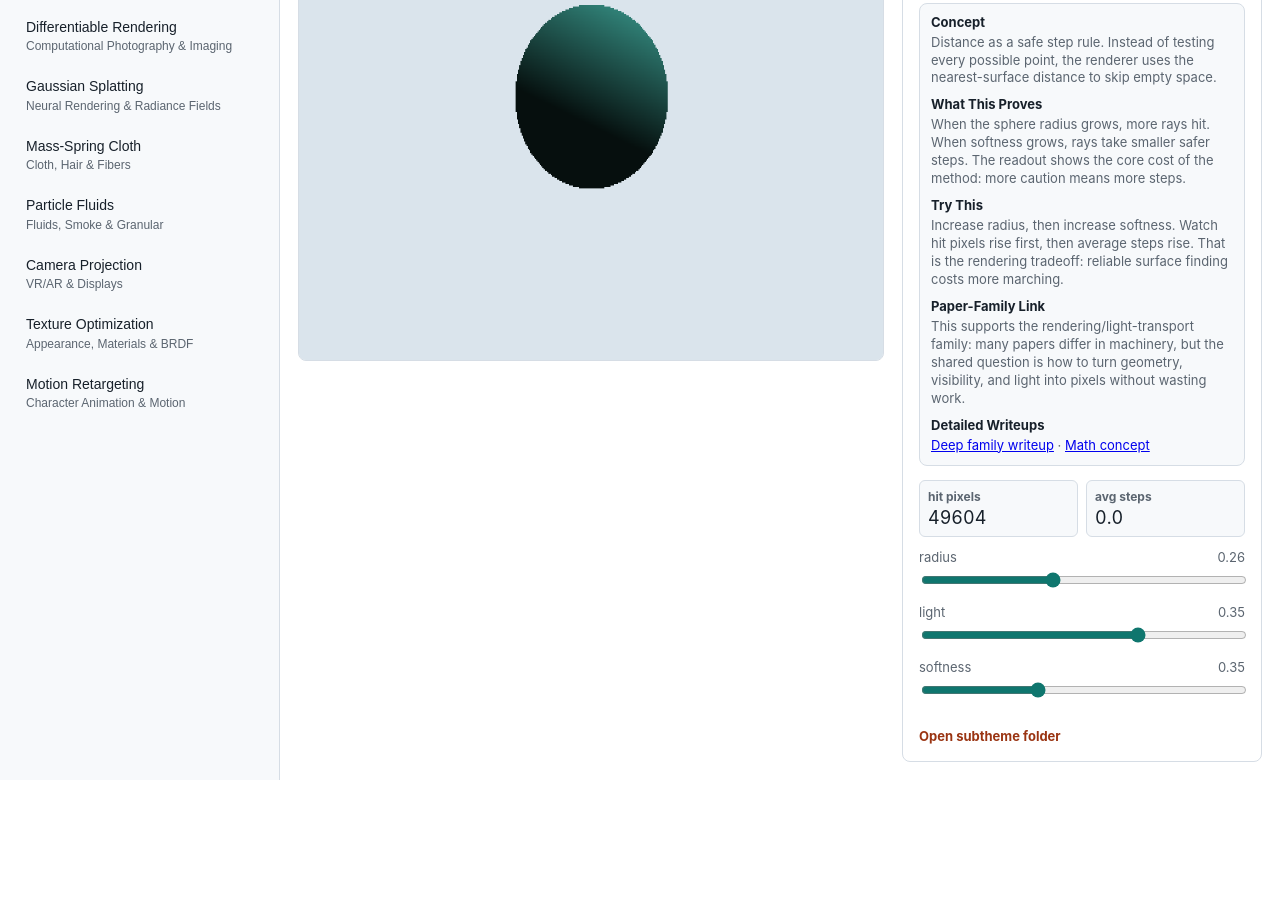
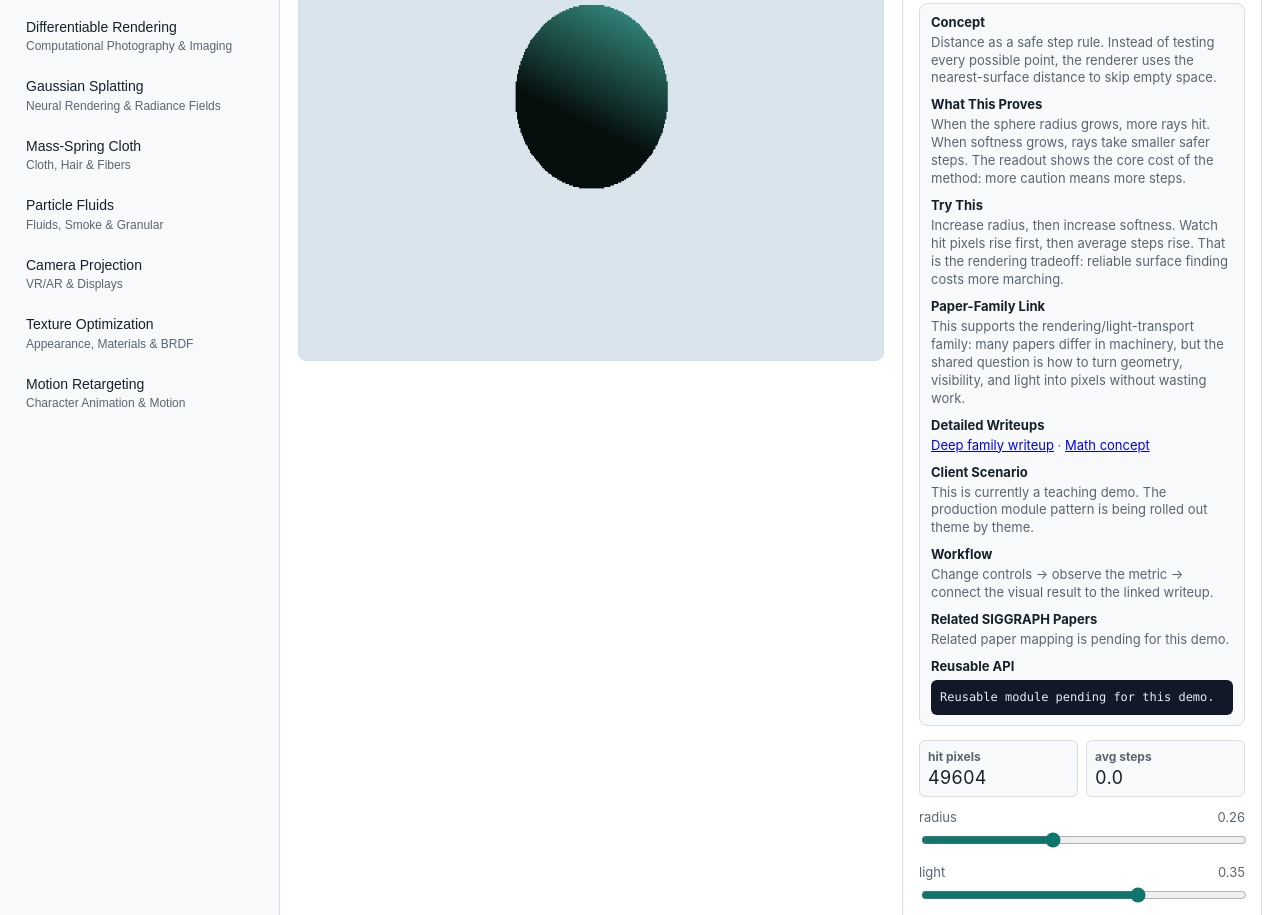
Before and after one commit to mehtama1234/siggraph-2026-analysis, a website with bundled scripts: page source-code/index.html in a window 1280 px wide. Shown: the part 315-1230 px from the top of the page. Before the commit the page ends 1095 px from the top, so only its background shows below. Built offline with nearby package versions, Linux system fonts and the light colour scheme.

Commit message:
Add client scenario mode to SIGGRAPH demos

```diff
--- a/source-code/index.html
+++ b/source-code/index.html
@@ -139,6 +139,17 @@
       line-height: 1.38;
     }
     .proof-panel p:last-child { margin-bottom: 0; }
+    .snippet {
+      display: block;
+      white-space: pre-wrap;
+      overflow-wrap: anywhere;
+      background: #111827;
+      color: #e5edf5;
+      border-radius: 6px;
+      padding: 9px;
+      font: 12px/1.4 ui-monospace, "SF Mono", Menlo, Consolas, monospace;
+      margin: 6px 0 0;
+    }
     .readout {
       display: grid;
       grid-template-columns: 1fr 1fr;
@@ -241,6 +252,14 @@
           <p id="demoPaperLink"></p>
           <h3>Detailed Writeups</h3>
           <p id="demoLinks"></p>
+          <h3>Client Scenario</h3>
+          <p id="demoScenario"></p>
+          <h3>Workflow</h3>
+          <p id="demoWorkflow"></p>
+          <h3>Related SIGGRAPH Papers</h3>
+          <p id="demoPapers"></p>
+          <h3>Reusable API</h3>
+          <code id="demoSnippet" class="snippet"></code>
         </div>
         <div id="metrics" class="readout"></div>
         <div id="controls"></div>
--- a/source-code/shared/siggraph-code-lab.js
+++ b/source-code/shared/siggraph-code-lab.js
@@ -1,4 +1,4 @@
-import { defaultMeshFixture } from "../themes/geometry-processing-meshes/laplacian-smoothing/src/fixtures.js";
+import { defaultMeshFixture, productOutlineFixture } from "../themes/geometry-processing-meshes/laplacian-smoothing/src/fixtures.js";
 import { smoothMesh } from "../themes/geometry-processing-meshes/laplacian-smoothing/src/core.js";
 import { calibrationFixture } from "../themes/vr-ar-displays/camera-projection/src/fixtures.js";
 import { calibrateCamera, projectPoints, reprojectionError } from "../themes/vr-ar-displays/camera-projection/src/core.js";
@@ -16,6 +16,10 @@ const proofEl = document.getElementById("demoProof");
 const tryEl = document.getElementById("demoTry");
 const paperLinkEl = document.getElementById("demoPaperLink");
 const linksEl = document.getElementById("demoLinks");
+const scenarioEl = document.getElementById("demoScenario");
+const workflowEl = document.getElementById("demoWorkflow");
+const papersEl = document.getElementById("demoPapers");
+const snippetEl = document.getElementById("demoSnippet");
 const metricsEl = document.getElementById("metrics");
 const controlsEl = document.getElementById("controls");
 const buttonsEl = document.getElementById("buttons");
@@ -37,6 +41,13 @@ function downloadJson(filename, value) {
   a.download = filename;
   a.click();
   URL.revokeObjectURL(url);
+}
+async function copySnippet() {
+  const text = demos[active].snippet || "";
+  if (!text) return;
+  if (navigator.clipboard?.writeText) {
+    await navigator.clipboard.writeText(text);
+  }
 }
 
 const demos = [
@@ -68,15 +79,19 @@ const demos = [
     proof: "Roughness drops as iterations increase, showing that neighbor averaging removes jagged detail. Shrink drops below one, showing the failure mode: pure smoothing also pulls the whole shape inward.",
     tryThis: "Raise iterations and amount, then raise preserve. You should see the green shape become smoother while the shrink metric shows why real mesh papers add constraints.",
     paperLink: "This grounds the geometry-processing family: mesh papers repeatedly balance local cleanup, global shape preservation, and numerical stability.",
+    scenario: "Client has noisy scanned or generated product geometry and needs a cleaner asset before rendering, collision proxy generation, or review.",
+    workflow: "Input mesh vertices and edges -> smooth with area preservation -> compare roughness and area ratio -> export cleaned mesh JSON.",
+    relatedPapers: ["PQ-Free HD: Priority-Queue-Free Hausdorff Distance for Triangle Meshes on GPU", "Surface chamfering for robust tetrahedral meshing", "Untangling Surfaces via Shape and Mesh Repulsion"],
+    snippet: "import { smoothMesh } from './src/core.js';\nconst result = smoothMesh(vertices, edges, { iterations: 16, amount: 0.42, preserveArea: 0.55 });",
     links: [
       ["Deep family writeup", "../deep.html#theme-geometry-processing-meshes"],
       ["Math concept", "../math.html#concept-curve"]
     ],
-    controls: { amount: [0, 1, 0.45, 0.01], iterations: [0, 40, 14, 1], preserve: [0, 1, 0.45, 0.01] },
+    controls: { fixture: [0, 1, 0, 1], amount: [0, 1, 0.45, 0.01], iterations: [0, 40, 14, 1], preserve: [0, 1, 0.45, 0.01] },
     metrics: () => ({ roughness: state.meshRough.toFixed(3), "area ratio": state.meshShrink.toFixed(3) }),
     init: initMesh,
     draw: drawMesh,
-    buttons: [{ label: "Export mesh JSON", action: () => downloadJson("smoothed-mesh.json", state.meshExport || {}) }]
+    buttons: [{ label: "Export mesh JSON", action: () => downloadJson("smoothed-mesh.json", state.meshExport || {}) }, { label: "Copy API", action: copySnippet }]
   },
   {
     id: "signed-distance-fields",
@@ -106,15 +121,19 @@ const demos = [
     proof: "Press Optimize and the loss falls as the green guess moves toward the red target. That visible loop is the first-principles version of inverse rendering.",
     tryThis: "Raise speed until optimization becomes unstable, then lower it. This shows why graphics optimization papers care about step size and smooth losses.",
     paperLink: "This supports computational photography and inverse-rendering subthemes: estimate unknown scene, camera, material, or lighting variables by comparing rendered output to observations.",
+    scenario: "Client has an observed target image and wants to recover compact visual parameters that reproduce it closely enough for inspection or calibration.",
+    workflow: "Sample target image -> render current parameters -> measure pixel loss -> optimize parameters -> export fitted parameter JSON.",
+    relatedPapers: ["Lucky High Dynamic Range Smartphone Imaging", "Inverse Rendering for Discrete X-Ray Computed Tomography", "Fiber-level Woven Fabric Capture from a Single Microscopic Image"],
+    snippet: "import { fitParameters } from './src/core.js';\nconst fit = fitParameters(samples, initialParams, { iterations: 120, step: 0.18 });",
     links: [
       ["Deep family writeup", "../deep.html#theme-computational-photography-imaging"],
       ["Math concept", "../math.html#concept-optimize"]
     ],
-    controls: { speed: [0.1, 2.5, 0.9, 0.1], blur: [0.01, 0.08, 0.035, 0.005] },
+    controls: { target: [0, 2, 0, 1], speed: [0.1, 2.5, 0.9, 0.1], blur: [0.01, 0.08, 0.035, 0.005] },
     metrics: () => ({ loss: state.diffLoss.toFixed(4), steps: state.diffSteps }),
     init: initDiff,
     draw: drawDiff,
-    buttons: [{ label: "Optimize", primary: true, action: () => state.diffRun = !state.diffRun }, { label: "Reset", action: initDiff }, { label: "Export fit JSON", action: () => downloadJson("fitted-parameters.json", state.diffExport || {}) }]
+    buttons: [{ label: "Optimize", primary: true, action: () => state.diffRun = !state.diffRun }, { label: "Reset", action: initDiff }, { label: "Export fit JSON", action: () => downloadJson("fitted-parameters.json", state.diffExport || {}) }, { label: "Copy API", action: copySnippet }]
   },
   {
     id: "gaussian-splatting",
@@ -186,6 +205,10 @@ const demos = [
     proof: "Increasing baseline raises parallax: the two camera views disagree more. That disagreement is exactly the depth clue used by multi-view systems.",
     tryThis: "Raise baseline and yaw. The cube shifts differently in the two views, showing why calibration and camera pose matter.",
     paperLink: "This ties to VR/AR, capture, and display papers: aligning virtual and real worlds starts with projecting 3D structure into measured 2D views.",
+    scenario: "Client needs an AR overlay, capture rig, or inspection camera to line up projected 3D landmarks with measured 2D points.",
+    workflow: "Load 3D landmarks and observed image points -> project with current camera -> measure RMSE -> calibrate yaw/focal/offset -> export camera JSON.",
+    relatedPapers: ["EgoRelight: Egocentric Human Capture and Illumination Recovery for Relightable and Photoreal Avatar Rendering", "Hi-SPAD: Video-Rate Hyperspectral Imaging and Inference with Single-Photon Cameras", "Invisible Holographic Window: Full-color 3D Image Reconstruction from Transparent Surface-relief Computer-generated Holograms"],
+    snippet: "import { calibrateCamera } from './src/core.js';\nconst result = calibrateCamera(points3d, observed2d, initialCamera, { iterations: 80, step: 0.08 });",
     links: [
       ["Deep family writeup", "../deep.html#theme-vr-ar-displays"],
       ["Math concept", "../math.html#concept-connect"]
@@ -194,7 +217,7 @@ const demos = [
     metrics: () => ({ rmse: state.cameraRmse.toFixed(3), parallax: state.parallax.toFixed(2) }),
     init: initCamera,
     draw: drawCamera,
-    buttons: [{ label: "Calibrate", primary: true, action: () => { runCalibration(); draw(); } }, { label: "Reset camera", action: initCamera }, { label: "Export camera JSON", action: () => downloadJson("calibrated-camera.json", state.cameraExport || {}) }]
+    buttons: [{ label: "Calibrate", primary: true, action: () => { runCalibration(); draw(); } }, { label: "Reset camera", action: initCamera }, { label: "Export camera JSON", action: () => downloadJson("calibrated-camera.json", state.cameraExport || {}) }, { label: "Copy API", action: copySnippet }]
   },
   {
     id: "texture-optimization",
@@ -268,6 +291,10 @@ function selectDemo(i) {
   tryEl.textContent = demo.tryThis;
   paperLinkEl.textContent = demo.paperLink;
   linksEl.innerHTML = (demo.links || []).map(([label, href]) => `<a href="${href}">${label}</a>`).join(" · ");
+  scenarioEl.textContent = demo.scenario || "This is currently a teaching demo. The production module pattern is being rolled out theme by theme.";
+  workflowEl.textContent = demo.workflow || "Change controls -> observe the metric -> connect the visual result to the linked writeup.";
+  papersEl.textContent = (demo.relatedPapers || []).join("; ") || "Related paper mapping is pending for this demo.";
+  snippetEl.textContent = demo.snippet || "Reusable module pending for this demo.";
   folderLink.href = demo.folder;
   renderControls(demo);
   if (demo.init) demo.init();
@@ -295,6 +322,8 @@ function renderControls(demo) {
     input.addEventListener("input", () => {
       controls[name] = Number(input.value);
       val.textContent = input.value;
+      if (demos[active].id === "laplacian-smoothing" && name === "fixture") initMesh();
+      if (demos[active].id === "differentiable-rendering" && name === "target") initDiff();
       draw();
     });
     wrap.appendChild(label);
@@ -383,7 +412,7 @@ function drawRayMarch() {
 }
 
 function initMesh() {
-  state.meshFixture = defaultMeshFixture();
+  state.meshFixture = Math.round(controls.fixture || 0) === 1 ? productOutlineFixture() : defaultMeshFixture();
 }
 
 function drawMesh() {
@@ -440,7 +469,7 @@ function drawSdf() {
 }
 
 function initDiff() {
-  const fixture = fittingFixture();
+  const fixture = fittingFixture(Math.round(controls.target || 0));
   state.diffFixture = fixture;
   state.diff = { ...fixture.initial };
   state.diffRun = false;
--- a/source-code/themes/computational-photography-imaging/differentiable-rendering/src/fixtures.js
+++ b/source-code/themes/computational-photography-imaging/differentiable-rendering/src/fixtures.js
@@ -1,7 +1,13 @@
 import { makeCircleSamples } from "./core.js";
 
-export function fittingFixture() {
-  const target = { x: -0.05, y: 0.04, radius: 0.34, intensity: 0.92, blur: 0.05 };
-  const initial = { x: 0.35, y: -0.24, radius: 0.18, intensity: 0.45, blur: 0.05 };
+const TARGETS = [
+  { x: -0.05, y: 0.04, radius: 0.34, intensity: 0.92, blur: 0.05 },
+  { x: -0.38, y: -0.18, radius: 0.24, intensity: 0.72, blur: 0.045 },
+  { x: 0.28, y: 0.22, radius: 0.42, intensity: 0.86, blur: 0.06 }
+];
+
+export function fittingFixture(preset = 0) {
+  const target = TARGETS[Math.max(0, Math.min(TARGETS.length - 1, preset))];
+  const initial = { x: 0.35, y: -0.24, radius: 0.18, intensity: 0.45, blur: target.blur };
   return { target, initial, samples: makeCircleSamples(target, 29) };
 }
```
Also changed, not shown: source-code/themes/computational-photography-imaging/differentiable-rendering/demo-spec.json (+7 -0 lines), source-code/themes/geometry-processing-meshes/laplacian-smoothing/demo-spec.json (+7 -0 lines), source-code/themes/geometry-processing-meshes/laplacian-smoothing/src/fixtures.js (+13 -0 lines), source-code/themes/vr-ar-displays/camera-projection/demo-spec.json (+7 -0 lines).
